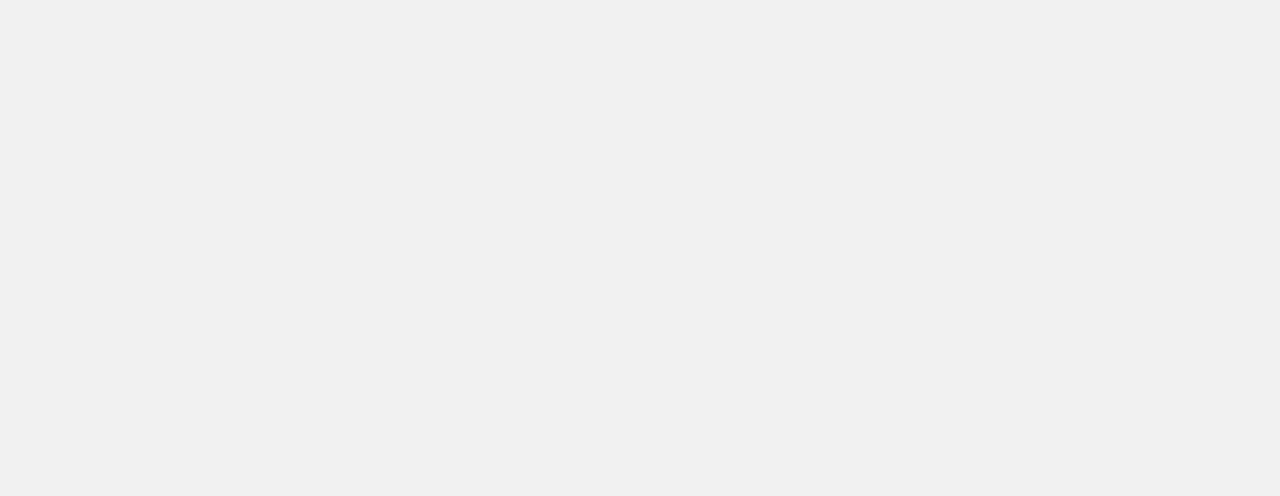
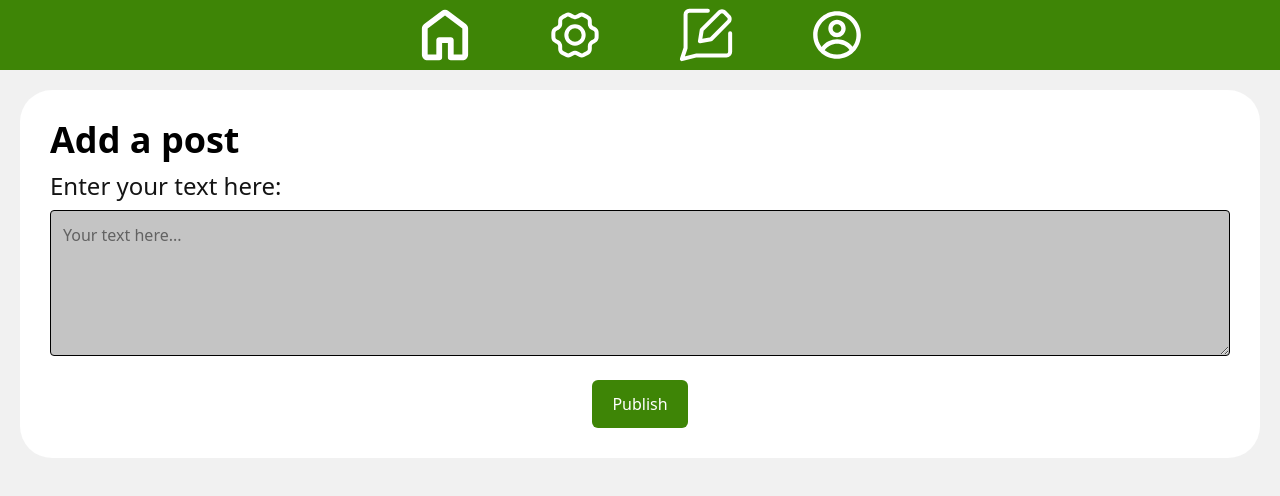
Before and after one commit to williambrooks84/SAE401, a React (Vite) app in the folder frontend/: page /publish in a window 1280 px wide. Before the commit this address had no page. Shown: the top 496 px of the page. Built offline with nearby package versions, Linux system fonts and the light colour scheme.

Commit message:
Poster fonctionnel

```diff
--- a/frontend/src/App.tsx
+++ b/frontend/src/App.tsx
@@ -1,6 +1,7 @@
 import Home from "./components/Home"
 import Login from "./components/Login";
 import Signup from "./components/Signup";
+import Publish from "./components/Publish";
 import { BrowserRouter as Router, Routes, Route } from "react-router-dom";
 
 export default function App() {
@@ -10,6 +11,7 @@ export default function App() {
         <Route path="/" element = {<Home />} />
         <Route path="/login" element={<Login />} />
         <Route path="/signup" element={<Signup />} />
+        <Route path="/publish" element={<Publish />}/>
       </Routes>
     </Router>
   )
--- /dev/null
+++ b/frontend/src/components/Publish.tsx
@@ -0,0 +1,84 @@
+import NavigationBar from "../ui/NavigationBar"
+import TextArea from "../ui/TextArea"
+import FormLabel from "../ui/FormLabel"
+import Button from "../ui/Button"
+import { useState } from "react";
+import { useNavigate } from "react-router-dom";
+
+export default function Publish(){
+    const [post, setPost] = useState('');
+    const [postError, setPostError] = useState('');
+    const [successMessage, setSuccessMessage] = useState('');
+    const [loading, setLoading] = useState(false);
+    const navigate = useNavigate();
+
+    const handlePostChange = (e: React.ChangeEvent<HTMLInputElement | HTMLTextAreaElement>) => {
+        const value = e.target.value;
+        if (value.length > 280) {
+            setPostError('Post cannot exceed 280 characters.');
+        } else {
+            setPostError('');
+        }
+        setPost(value);
+    };
+
+    const handleSubmit = async () => {
+        if (!post.trim()) {
+            setPostError("The post cannot be empty.");
+            return;
+        }
+
+        setLoading(true);
+        setSuccessMessage('');
+        setPostError('');
+
+        const response = await fetch("http://localhost:8080/posts", {
+            method: "POST",
+            headers: {
+                "Content-Type": "application/json",
+            },
+            body: JSON.stringify({ content: post }),
+        });
+
+        const data = await response.json();
+
+        if (!response.ok) {
+            setPostError(data.error || "An error occurred while publishing.");
+        } else {
+            setSuccessMessage("Post published successfully!");
+            setPost('');
+
+            // Show success message briefly, then redirect
+            setTimeout(() => {
+                navigate('/');
+            }, 2000); // Redirect after 2 seconds
+        }
+
+        setLoading(false);
+    };
+
+    return (
+        <>
+            <NavigationBar />
+            <div className="bg-post-background rounded-4xl m-5 p-0.5 gap-3">
+                <div className="p-7">
+                    <h1 className="text-4xl font-semibold mb-2.5">Add a post</h1>
+                    <div className="flex flex-col justify-center gap-2">
+                        <FormLabel size="extralarge2" weight="medium" color="default" label="Enter your text here:" />
+                        <TextArea
+                            placeholder="Your text here..."
+                            value={post}
+                            onChange={(e) => handlePostChange(e as React.ChangeEvent<HTMLTextAreaElement>)}
+                            rows={5}
+                        />
+                        {postError && <span className="text-error">{postError}</span>}
+                        {successMessage && <span className="text-success">{successMessage}</span>}
+                    </div>
+                    <div className="flex justify-center mt-6">
+                        <Button width="fit" className="px-5" onClick={handleSubmit} disabled={loading || post.length > 280 || post.trim() === ""}>Publish</Button>
+                    </div>
+                </div>
+            </div>
+        </>
+    )
+}
--- a/frontend/src/components/Signup.tsx
+++ b/frontend/src/components/Signup.tsx
@@ -81,7 +81,8 @@ export default function Signup() {
     const navigate = useNavigate();
 
     return (
-        <div className="flex flex-col items-center justify-center min-h-screen p-7 gap-24">
+        <div className="flex flex-col items-center justify-center min-h-screen p-7 gap-6">
+            <h1 className="text-4xl md:text-5xl font-bold text-center text-green">Create an account</h1>
             <div className="flex w-full flex-col gap-2">
                 <FormLabel label="Choose a username:"/>
                 <FormBox
@@ -115,6 +116,9 @@ export default function Signup() {
                 />
                 {passwordError && <span className="text-error">{confirmPasswordError}</span>}
             </div>
+            <Button variant="bluebgless" size="bgless" rounded="none" onClick={() => navigate('/login')}>
+                Already have an account? Login here
+            </Button>
             <Button variant="default" size="default" rounded="default" onClick = {handleSignupClick}>
                 Create account
             </Button>
--- a/frontend/src/interfaces/styleDefinitions.tsx
+++ b/frontend/src/interfaces/styleDefinitions.tsx
@@ -3,8 +3,9 @@ export interface ButtonProps {
     variant?: "default" | "greybgless" | "bluebgless";
     size?: "default" | "bgless";
     rounded?: "none" | "default" | "full";
-    width?: "default";
+    width?: "default" | "fit";
     onClick?: () => void;
+    disabled?: boolean;
     children?: React.ReactNode;
     className?: string;
 }
@@ -13,3 +14,13 @@ export interface ButtonProps {
 export interface IconProps {
     className?: string;
 }
+
+
+//FormLabel
+export interface FormLabelProps {
+    label: string;
+    className?: string;
+    size?: "small" | "medium" | "large" | "extralarge" | "extralarge2";
+    weight?: "medium" | "semibold";
+    color?: "default";
+}
--- a/frontend/src/ui/Button.tsx
+++ b/frontend/src/ui/Button.tsx
@@ -20,6 +20,10 @@ const buttonVariants = cva("rounded-md font-medium focus:outline-none", {
         },
         width: {
             default: "w-full",
+            fit: "w-fit",
+        },
+        disabled:{
+            false: "false",
         }
     },
     defaultVariants: {
--- a/frontend/src/ui/FormBox.tsx
+++ b/frontend/src/ui/FormBox.tsx
@@ -9,7 +9,7 @@ export default function FormBox({ placeholder, value, onChange }: FormBoxProps)
             placeholder={placeholder}
             value={value}
             onChange={onChange}
-            className="p-3 border rounded bg-textbox"
+            className="p-3 border w-full rounded bg-textbox"
         />
     );
 }
--- a/frontend/src/ui/FormLabel.tsx
+++ b/frontend/src/ui/FormLabel.tsx
@@ -1,7 +1,36 @@
-import { FormLabelProps } from "../interfaces/dataDefinitions";
+import { FormLabelProps } from "../interfaces/styleDefinitions";
+import { cva } from "class-variance-authority";
+import { cn } from "../utils/cn";
 
-export default function FormLabel({ label }: FormLabelProps) {
+const formLabelVariants = cva("text-sm font-medium text-default", {
+    variants: {
+        size: {
+            small: "text-xs",
+            medium: "text-sm",
+            large: "text-lg",
+            extralarge: "text-xl",
+            extralarge2: "text-2xl",
+        },
+        weight: {
+            medium: "font-medium",
+            semibold: "font-semibold",
+        },
+        color: {
+            default: "text-default",
+
+        },
+    },
+    defaultVariants: {
+        size: "medium",
+        weight: "medium",
+        color: "default",
+    },
+});
+
+export default function FormLabel({ label, className, size, weight, color }: FormLabelProps) {
     return (
-        <label className="text-sm font-medium text-default">{label}</label>
+        <label className={cn(formLabelVariants({ size, weight, color }), className)}>
+            {label}
+        </label>
     );
 }
--- a/frontend/src/ui/NavigationBar.tsx
+++ b/frontend/src/ui/NavigationBar.tsx
@@ -2,11 +2,29 @@ import { HomeIcon, ProfileIcon, PublishIcon, SettingsIcon } from "../assets/icon
 
 export default function NavigationBar() {
     return (
-        <div className="flex w-full bg-primary justify-around items-center md:justify-center md:gap-20 px-4 py-2 bg-nav-green">
-            <HomeIcon/>
-            <SettingsIcon/>
-            <PublishIcon/>
-            <ProfileIcon/>
-        </div>
+        <nav className="flex w-full bg-primary justify-around items-center md:justify-center md:gap-20 px-4 py-2 bg-nav-green">
+            <ul className="flex w-full justify-around items-center md:justify-center md:gap-20">
+            <li>
+                <a href="/" aria-label="Home">
+                <HomeIcon />
+                </a>
+            </li>
+            <li>
+                {/* <a href="/settings" aria-label="Settings"> */}
+                <SettingsIcon />
+                {/* </a> */}
+            </li>
+            <li>
+                <a href="/publish" aria-label="Publish">
+                <PublishIcon />
+                </a>
+            </li>
+            <li>
+                {/* <a href="/profile" aria-label="Profile"> */}
+                <ProfileIcon />
+                {/* </a> */}
+            </li>
+            </ul>
+        </nav>
     );
 }
--- /dev/null
+++ b/frontend/src/ui/TextArea.tsx
@@ -0,0 +1,13 @@
+import { TextAreaProps } from "../interfaces/dataDefinitions";
+
+export default function TextArea({ placeholder, value, onChange, rows }: TextAreaProps) {
+    return (
+        <textarea
+            placeholder={placeholder}
+            value={value}
+            onChange={onChange}
+            className="p-3 border w-full rounded bg-textbox"
+            rows={rows}
+        />
+    );
+}
```
Also changed, not shown: frontend/src/interfaces/dataDefinitions.tsx (+8 -5 lines), 1 other file (tests, documents, lock files or other folders).
